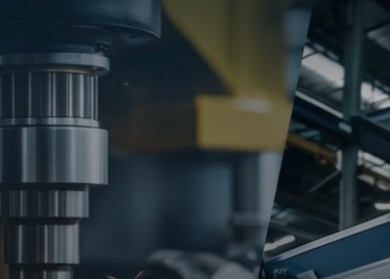
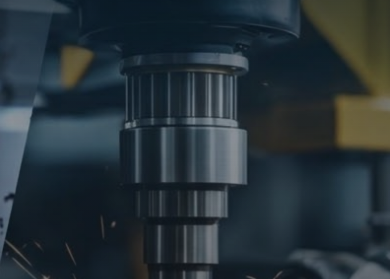
Before and after one commit to GustavoRahmeier/JAIndustrial, a plain HTML site: page index.html in a window 390 px wide. Shown: the part 106-385 px from the top of the page. Drawn offline with nearby package versions, Linux system fonts and the light colour scheme.

Commit message:
Adjust hero position for mobile responsiveness

```diff
--- a/css/style.css
+++ b/css/style.css
@@ -816,7 +816,7 @@ address {
 }
 @media (max-width: 820px) {
   .hero {
-    --hero-pos: 68% center;
+    --hero-pos: center center;
     min-height: 100vh;
     min-height: 100svh;
   }
```
